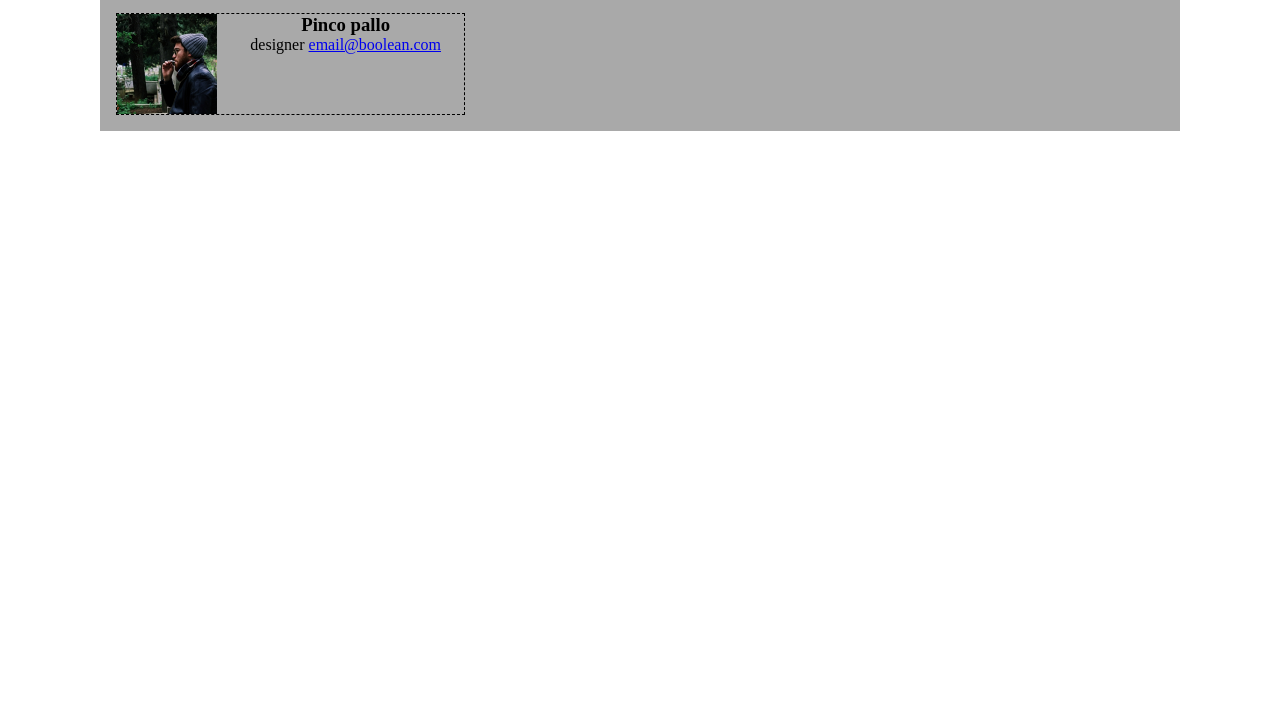
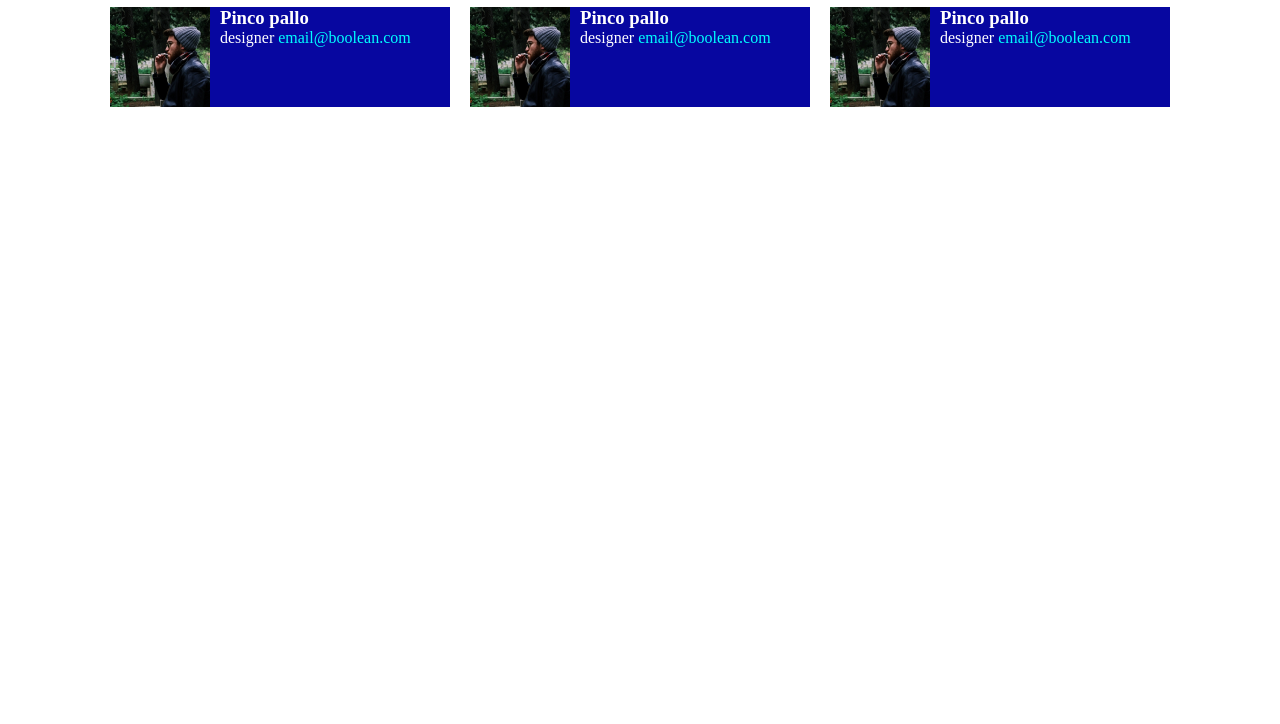
Before and after one commit to NicolaTeora/html-css-float-cards, a plain HTML site: page index.html in a window 1280 px wide. Shown: the part 76-800 px from the top of the page. Drawn offline with Linux system fonts and the light colour scheme.

Commit message:
fix : correction margin and bug

```diff
--- a/css/style.css
+++ b/css/style.css
@@ -37,8 +37,13 @@
 }
 
 .card{
-    width: calc(100% / 3);
-    float:left;
+    width: calc(100% / 3 - 20px);
+    margin: 10px;
+    float: left;
+    text-align: left;
+    background-color: rgb(7, 7, 160);
+    color: white;
+
 }
 
 .card > img{
@@ -46,3 +51,8 @@
     width: 100px;
     margin-right: 10px;
 }
+
+.card > a{
+    text-decoration: none;
+    color:aqua ;
+}
--- a/index.html
+++ b/index.html
@@ -18,15 +18,29 @@
             <p>Lorem ipsum dolor sit amet consectetur adipisicing elit. Necessitatibus ipsam error magni perspiciatis, hic minima laudantium optio, voluptatibus, similique enim at veritatis eius nesciunt natus est tempore iusto voluptatem quam!</p>
 
             <!-- blocco contenente i membri del team -->
-            <div class="folder clearfix debug">
+            <div class="folder clearfix">
+                <!-- member 1 -->
                 <div class="card">
                     <img src="./assets/img/male1.png" alt="">
-                    <div>
-                        <h3>Pinco pallo</h3>
-                        <span>designer</span>
-                        <a href="@">email@boolean.com</a>
+                    <h3>Pinco pallo</h3>
+                    <span>designer</span>
+                    <a href="@">email@boolean.com</a>
+                </div>
 
-                    </div>
+                <!-- member 2 -->
+                <div class="card">
+                    <img src="./assets/img/male1.png" alt="">
+                    <h3>Pinco pallo</h3>
+                    <span>designer</span>
+                    <a href="@">email@boolean.com</a>
+                </div>
+
+                <!-- member 3 -->
+                <div class="card">
+                    <img src="./assets/img/male1.png" alt="">
+                    <h3>Pinco pallo</h3>
+                    <span>designer</span>
+                    <a href="@">email@boolean.com</a>
                 </div>
             </div>
 
@@ -35,20 +49,3 @@
 
 </body>
 </html>
-
-
-
-
-
-
-<!-- <div class="card clearfix debug">
-
-    <img class="identity" src="./assets/img/male1.png" alt="">
-
-    <div class="contact">
-        <h3>Marco Bianchi</h3>
-        <span>Designer</span>
-        <span><a href="#">Marcobianchi@gmail.com</a></span>
-    </div>
-
-</div> -->
```
